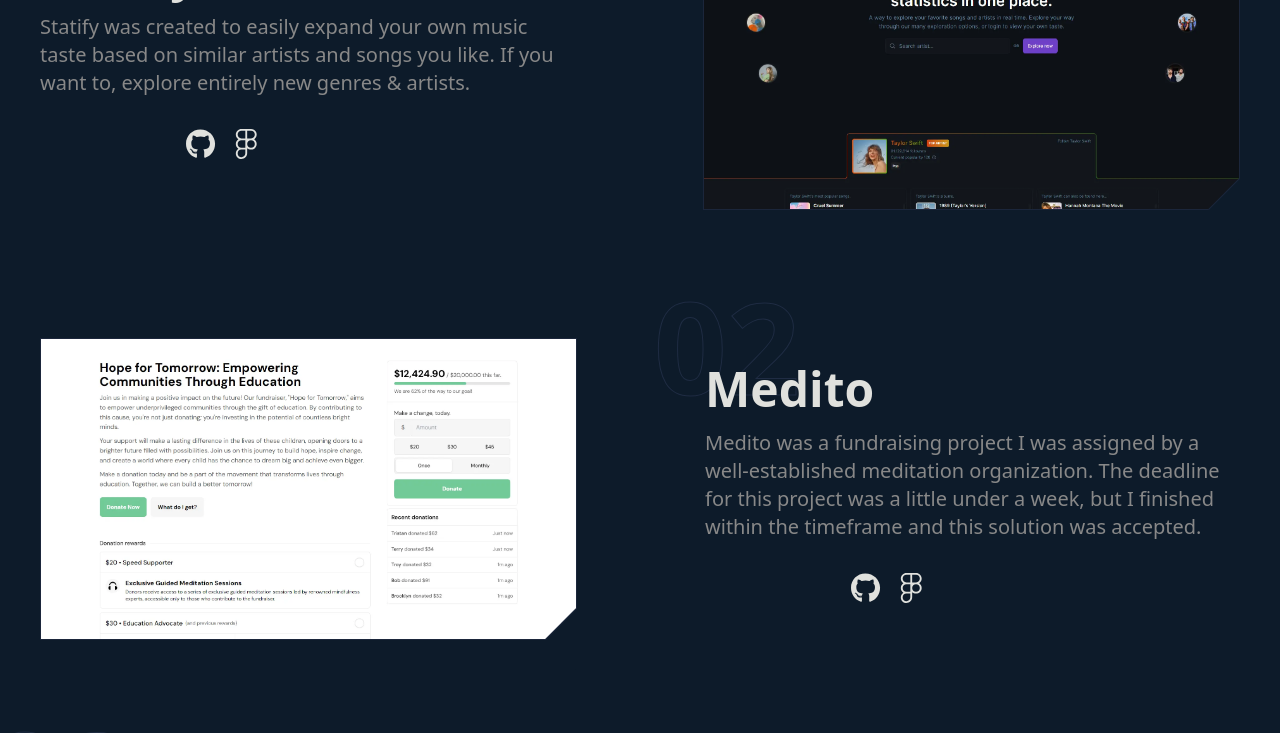
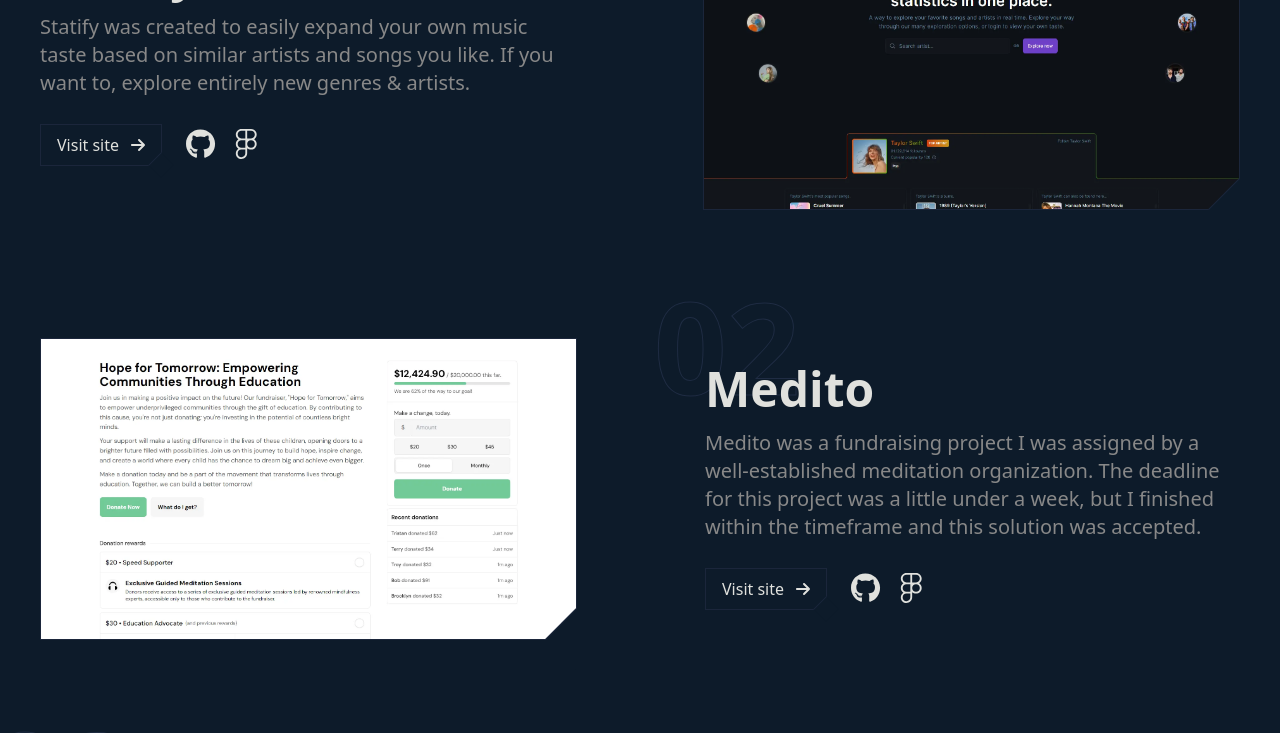
Before and after one commit to Poxie/another-porfolio, a Next.js app: page / in a window 1280 px wide. Shown: the part 2440-3173 px from the top of the page. Built offline with nearby package versions, Linux system fonts and the light colour scheme.

Commit message:
Give button component a container for animation

```diff
--- a/components/button/index.tsx
+++ b/components/button/index.tsx
@@ -4,7 +4,7 @@
 import DirectionHover from "../direction-hover";
 import useDirectionHover from "@/hooks/useDirectionHover";
 
-const Button = forwardRef<HTMLAnchorElement | HTMLButtonElement, {
+const Button = forwardRef<HTMLDivElement, {
     children: React.ReactNode;
     onClick?: () => void;
     href?: string;
@@ -12,7 +12,7 @@
     type?: 'primary' | 'secondary';
     className?: string;
     style?: CSSProperties;
-}>(({ children, onClick, disabled, href, type = "primary", className, style }) => {
+}>(({ children, onClick, disabled, href, type = "primary", className, style }, ref) => {
     const containerRef = useRef<HTMLAnchorElement | HTMLButtonElement>(null);
     const hoverRef = useRef<HTMLDivElement>(null);
 
@@ -21,7 +21,6 @@
     const props = {
         onClick,
         disabled,
-        style,
         className: twMerge(
             "[--cut-size:15%] cut-corner py-2 px-4 flex items-center gap-3 text-primary border-[1px] border-secondary",
             type === 'secondary' && 'cut-corner-secondary border-quaternary',
@@ -37,8 +36,10 @@
         ref: hoverRef,
     }
 
+    let containerChildren: React.ReactNode | null = null;
+
     if (href) {
-        return (
+        containerChildren = (
             <a
                 {...props}
                 href={href}
@@ -49,16 +50,25 @@
                 <DirectionHover {...directionHoverProps} />
             </a>
         )
+    } else {
+        containerChildren = (
+            <button
+                {...props}
+                ref={containerRef as React.RefObject<HTMLButtonElement>}
+            >
+                {children}
+                <DirectionHover {...directionHoverProps} />
+            </button>
+        )
     }
 
-    return (
-        <button
-            {...props}
-            ref={containerRef as React.RefObject<HTMLButtonElement>}
+    return(
+        <div
+            ref={ref}
+            style={style}
         >
-            {children}
-            <DirectionHover {...directionHoverProps} />
-        </button>
+            {containerChildren}
+        </div>
     )
 });
 Button.displayName = 'Button';
--- a/components/projects/ProjectInfo.tsx
+++ b/components/projects/ProjectInfo.tsx
@@ -16,7 +16,7 @@
 
     const titleRef = useRef<HTMLSpanElement>(null);
     const descriptionRef = useRef<HTMLParagraphElement>(null);
-    const buttonRef = useRef<HTMLAnchorElement>(null);
+    const buttonRef = useRef<HTMLDivElement>(null);
 
     const { initialState } = useAnimateIntoView(titleRef);
     useAnimateIntoView(descriptionRef, {
```
